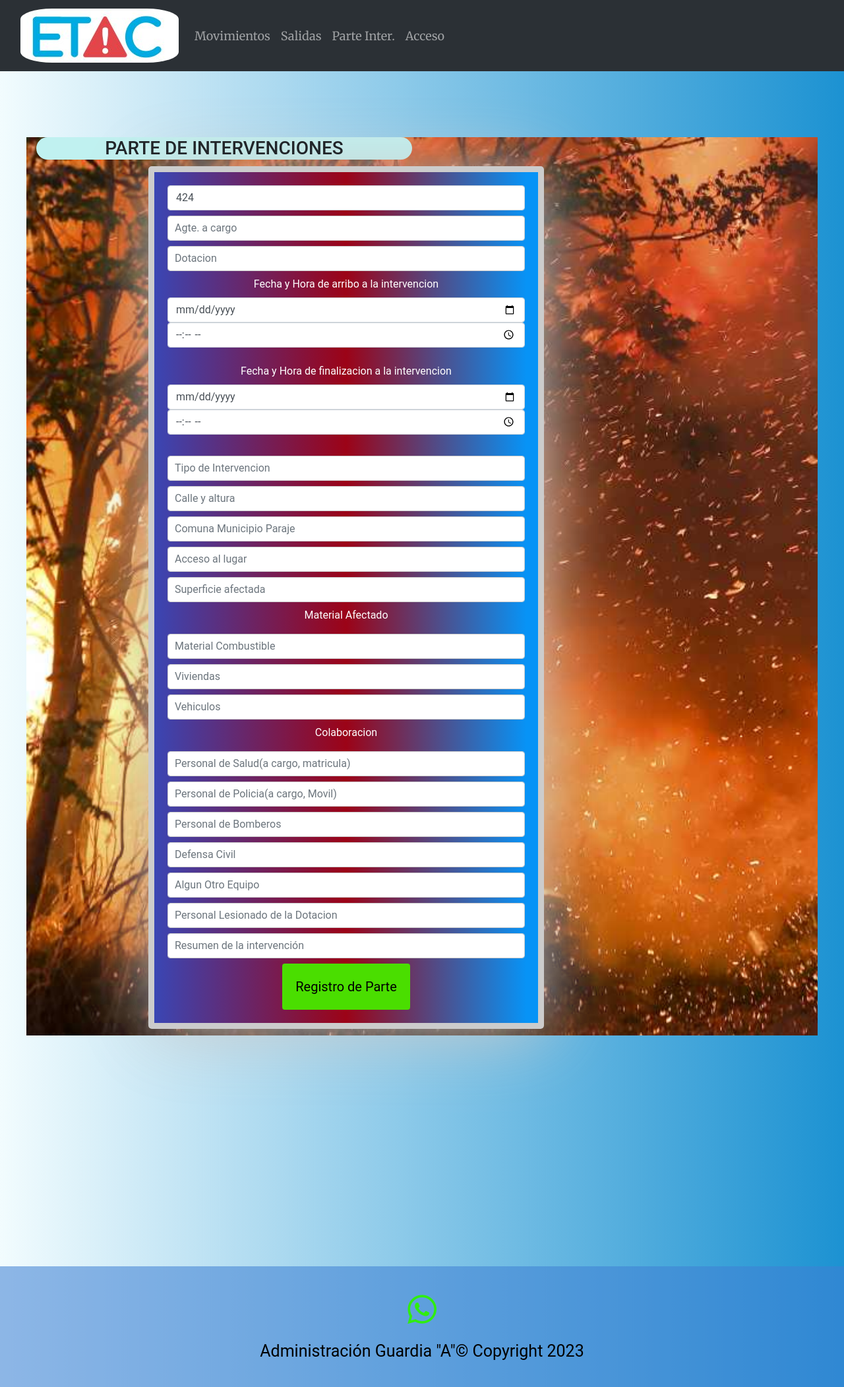
After one commit to aleakd/BASEDEDATOSETAC, a Flask app: page /registrar_parte in a window 1280 px wide. The commit adds this page. Shown: the whole page at 66% size. Run offline with Flask 3, Linux system fonts and the light colour scheme; some libraries are stand-ins or nearby versions; some web fonts are replaced.

Commit message:
agrego parte de inetrvencion en base de datos y formulario, con vista html

```diff
--- a/main.py
+++ b/main.py
@@ -129,6 +129,95 @@ with app.app_context():
 
     db.create_all()
 
+with app.app_context():
+    class Parte_inter(db.Model):
+        id = db.Column(db.Integer, primary_key=True)
+        num_movil = db.Column(db.String(20))
+        ag_responsable = db.Column(db.String(50))
+        dotacion = db.Column(db.String(50))
+        fecha_arribo = db.Column(db.Date)
+        hora_arribo = db.Column(db.Time)
+        fecha_finalizacion = db.Column(db.Date)
+        hora_finalizacion = db.Column(db.Time)
+        tipo_intervencion = db.Column(db.String(50))
+        calle_altura = db.Column(db.String(100))
+        comuna_municipio = db.Column(db.String(100))
+        acceso_lugar = db.Column(db.String(100))
+        sup_afectada = db.Column(db.String(50))
+        material_combustible = db.Column(db.String(50))
+        viviendas = db.Column(db.String(50))
+        vehiculos = db.Column(db.String(50))
+        personal_salud = db.Column(db.String(100))
+        personal_policial = db.Column(db.String(100))
+        personal_bomberos = db.Column(db.String(100))
+        defensa_civil = db.Column(db.String(100))
+        otro_equipo = db.Column(db.String(100))
+        personal_lesionado = db.Column(db.String(100))
+        resumen = db.Column(db.String(500))
+
+    db.create_all()
+
+
+
+
+
+@app.route('/registrar_parte', methods=['GET', 'POST'])
+def registrar_parte():
+    if request.method == 'POST':
+        num_movil = request.form['num-movil']
+        ag_responsable = request.form['ag_responsable']
+        dotacion = request.form['dotacion']
+        fecha_arribo = request.form['fecha_arribo']
+        hora_arribo = request.form['hora_arribo']
+        fecha_finalizacion = request.form['fecha_finalizacion']
+        hora_finalizacion = request.form['hora_finalizacion']
+        tipo_intervencion = request.form['tipo_intervencion']
+        calle_altura = request.form['calle_altura']
+        comuna_municipio = request.form['comuna_municipio']
+        acceso_lugar = request.form['acceso_lugar']
+        sup_afectada = request.form['sup_afectada']
+        material_combustible = request.form['material_combustible']
+        viviendas = request.form['viviendas']
+        vehiculos = request.form['vehiculos']
+        personal_salud = request.form['personal_salud']
+        personal_policial = request.form['personal_policial']
+        personal_bomberos = request.form['personal_bomberos']
+        defensa_civil = request.form['defensa_civil']
+        otro_equipo = request.form['otro_equipo']
+        personal_lesionado = request.form['personal_lesionado']
+        resumen = request.form['resumen']
+
+        intervencion = Parte_inter(
+            num_movil=num_movil,
+            ag_responsable=ag_responsable,
+            dotacion=dotacion,
+            fecha_arribo=fecha_arribo,
+            hora_arribo=hora_arribo,
+            fecha_finalizacion=fecha_finalizacion,
+            hora_finalizacion=hora_finalizacion,
+            tipo_intervencion=tipo_intervencion,
+            calle_altura=calle_altura,
+            comuna_municipio=comuna_municipio,
+            acceso_lugar=acceso_lugar,
+            sup_afectada=sup_afectada,
+            material_combustible=material_combustible,
+            viviendas=viviendas,
+            vehiculos=vehiculos,
+            personal_salud=personal_salud,
+            personal_policial=personal_policial,
+            personal_bomberos=personal_bomberos,
+            defensa_civil=defensa_civil,
+            otro_equipo=otro_equipo,
+            personal_lesionado=personal_lesionado,
+            resumen=resumen
+        )
+
+        db.session.add(intervencion)
+        db.session.commit()
+
+    return render_template("registrar_parte.html")
+
+
 
 
 @app.route('/salidas', methods=['GET', 'POST'])
@@ -248,6 +337,7 @@ def index():
             db.session.add(nueva_salida)
             db.session.commit()
             flash("Parte de salida registrado correctamente")
+
 
     return render_template("index.html", moviles=movimientos)
 
--- a/static/style.css
+++ b/static/style.css
@@ -14,6 +14,14 @@ body#index-body {
   background-repeat: no-repeat;
   background-attachment: fixed;
 }
+
+#div_parte {
+  background-image: url("../static/img/foto1.jpg");
+   background-size: cover;
+   margin:100px 40px;
+
+}
+
 .logo{
 border-radius: 20%;
 }
@@ -47,7 +55,8 @@ background-color:#3f80d58f;
 
 /* Estilos para el formulario */
 form {
-  background-color: #F1410A ;
+  background: rgb(58,70,180);
+background: linear-gradient(90deg, rgba(58,70,180,1) 0%, rgba(156,3,23,1) 50%, rgba(7,147,246,1) 97%);
   margin:10px 170px;
   border: 9px solid #ccc;
   padding: 20px;
--- a/templates/base.html
+++ b/templates/base.html
@@ -46,6 +46,10 @@
           </li>
             <li class="nav-item">
             <a class="nav-link" href="salidas">Salidas</a>
+          </li>
+            </li>
+            <li class="nav-item">
+            <a class="nav-link" href="registrar_parte">Parte Inter.</a>
           </li>
           {% if not current_user.is_authenticated %}
           <li class="nav-item">
--- /dev/null
+++ b/templates/registrar_parte.html
@@ -0,0 +1,71 @@
+{% extends "base.html" %}
+
+{% block content %}
+<body id="registrar_parte-body">
+
+<div class="row" id="div_parte">
+  <div class="col-lg-6 col-md-12 text-center">
+    <h3 class="text-center titulo_form_index">PARTE DE INTERVENCIONES</h3>
+      <form class="form_ins" action="{{ url_for('registrar_parte') }}" method="post" enctype="multipart/form-data">
+
+          <select class="form-control" name="num-movil" placeholder="Movil" required="required">
+            <option value="424">424</option>
+            <option value="426">426</option>
+            <option value="430">430</option>
+            <option value="432">432</option>
+            <option value="438">438</option>
+            <option value="443">443</option>
+            <option value="460">460 1</option>
+            <option value="461">461</option>
+            <option value="492">492</option>
+            <option value="493">493</option>
+            <option value="494">494</option>
+            <option value="02">C-02</option>
+            <option value="Volcador">Volcador</option>
+          </select>
+
+          <input type="text" class="form-control" name="ag_responsable" placeholder="Agte. a cargo" required="required" />
+          <input type="text" class="form-control" name="dotacion" placeholder="Dotacion" required="required" />
+
+           <label style="color:white">Fecha y Hora de arribo a la intervencion</label>
+          <input type="date" class="form-control" name="fecha_arribo" placeholder="Fecha de arribo" required="required" />
+          <input type="time" class="form-control" name="hora_arribo" placeholder="Hora de arribo" required="required" /> <br>
+
+          <label style="color:white">Fecha y Hora de finalizacion a la intervencion</label>
+          <input type="date" class="form-control" name="fecha_finalizacion" placeholder="Fecha de finalizacion" required="required" />
+          <input type="time" class="form-control" name="hora_finalizacion" placeholder="Hora de finalizacion" required="required" /> <br>
+
+          <input type="text" class="form-control" name="tipo_intervencion" placeholder="Tipo de Intervencion" required="required" >
+
+          <input type="text" class="form-control" name="calle_altura" placeholder="Calle y altura" required="required" >
+          <input type="text" class="form-control" name="comuna_municipio" placeholder="Comuna Municipio Paraje" required="required" >
+          <input type="text" class="form-control" name="acceso_lugar" placeholder="Acceso al lugar" required="required" >
+          <input type="text" class="form-control" name="sup_afectada" placeholder="Superficie afectada" required="required" >
+
+          <label style="color:white">Material Afectado</label>
+          <input type="text" class="form-control" name="material_combustible" placeholder="Material Combustible" required="required" >
+          <input type="text" class="form-control" name="viviendas" placeholder="Viviendas" required="required" >
+          <input type="text" class="form-control" name="vehiculos" placeholder="Vehiculos" required="required" >
+
+
+          <label style="color:white">Colaboracion</label>
+          <input type="text" class="form-control" name="personal_salud" placeholder="Personal de Salud(a cargo, matricula)" required="required" >
+          <input type="text" class="form-control" name="personal_policial" placeholder="Personal de Policia(a cargo, Movil)" required="required" >
+          <input type="text" class="form-control" name="personal_bomberos" placeholder="Personal de Bomberos" required="required" >
+          <input type="text" class="form-control" name="defensa_civil" placeholder="Defensa Civil" required="required" >
+          <input type="text" class="form-control" name="otro_equipo" placeholder="Algun Otro Equipo" required="required" >
+
+          <input type="text" class="form-control" name="personal_lesionado" placeholder="Personal Lesionado de la Dotacion" required="required" >
+
+          <input type="text" class="form-control" name="resumen" placeholder="Resumen de la intervención" required="required" >
+
+          <button type="submit" name="Parte_inter" class="btn btn-primary btn-lg">Registro de Parte</button>
+        </form>
+
+
+
+  </div>
+</div>
+
+
+{% endblock %}
```
Also changed, not shown: templates/index.html (+35 -3 lines), instance/guardiaA.db, static/img/foto1.jpg (added), static/img/pajaro.jpg (added).
